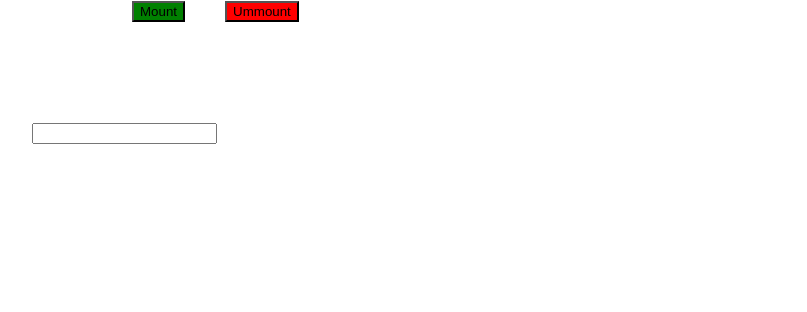
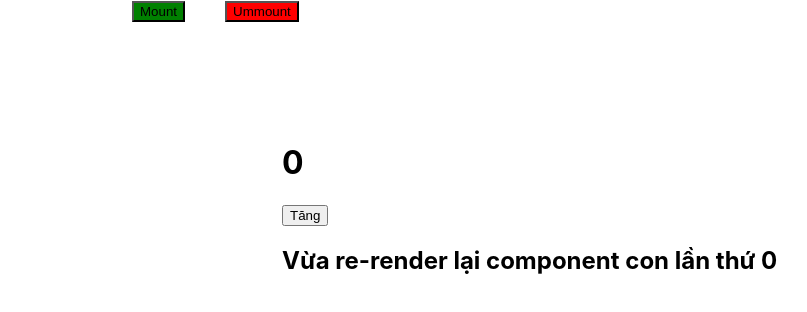
Before and after one commit to Mai-Tuyen/HookExample, a React (Create React App) app in the folder hookexample/: page / in a window 1280 px wide. Both pictures are taken after a click on the button "Mount". Shown: the top 312 px of the page, without its empty margins (68-875 px from the left). Built offline with nearby package versions, Linux system fonts and the light colour scheme.

Commit message:
update code
Signed-off-by: Mai Tuyen <maituyen4496@gmail.com>

```diff
--- a/hookexample/src/HookDemo/Dashbroad.jsx
+++ b/hookexample/src/HookDemo/Dashbroad.jsx
@@ -1,8 +1,11 @@
 import UseStateDemo from "./UseStateDemo";
 import UseEffectDemo from "./UseEffectDemo";
+import UseLayoutEffectDemo from "./UseLayoutEffectDemo";
+import UseRefDemo from "./UseRefDemo";
+import ComponentCha from "./UseCallbackMemo/ComponentCha";
 import { useState } from "react";
 const DashBroad = () => {
-  const [ismount, setIsMount] = useState(false);
+  const [isMount, setIsMount] = useState(false);
   return (
     <>
       <button
@@ -17,10 +20,15 @@ const DashBroad = () => {
       >
         Ummount
       </button>
-      {
-        // <UseStateDemo />
-        ismount && <UseEffectDemo />
-      }
+      <div style={{ marginLeft: 250 }}>
+        {
+          //isMount &&  <UseStateDemo />
+          //isMount && <UseEffectDemo />
+          // isMount && <UseLayoutEffectDemo/>
+          //isMount && <UseRefDemo />
+          isMount && <ComponentCha/> // demo React.memo() và useCallBack();
+        }
+      </div>
     </>
   );
 };
--- /dev/null
+++ b/hookexample/src/HookDemo/UseCallbackMemo/ComponentCha.jsx
@@ -0,0 +1,25 @@
+import {useState, useEffect, memo, useCallback} from 'react';
+import ComponentCon from './ComponentCon';
+const ComponentCha = () => {
+    const [count, setCount] = useState(0);
+    console.log(typeof(count));
+    const handleIncrease = () => { // đây là 1 biến kiểu tham chiếu, khi component re-render sẽ tạo 1 tham chiếu khác (object, array, function)
+        setCount(count + 1);
+    }
+
+    // const handleIncrease = useCallback(()=> { // lưu lại 1 tham chiếu ra ngoài phạm vi component, nếu deps là [] hoặc không thay đổi thì lần re-render tiếp theo vẫn trả về tham chiếu trước đó.
+    //     // setCount(count + 1); // --> viết như này trong useCallback nó ko chạy đâu, mỗi tham chiếu của 1 function chỉ nhận dc 1 giá trị của state lúc khởi tạo phạm vi thôi
+    //     setCount(prevCount => prevCount + 1);
+    // },[])
+
+    return (
+        <div style={{padding: '100px 100px'}}>
+            <h1>{count}</h1>
+            {/* <button onClick={handleIncrease}>Tăng</button>
+            <ComponentCon/> */}
+            <ComponentCon onIncrease={handleIncrease}/>
+        </div>
+    )
+}
+
+export default ComponentCha;
--- /dev/null
+++ b/hookexample/src/HookDemo/UseCallbackMemo/ComponentCon.jsx
@@ -0,0 +1,19 @@
+import { memo, useState,useEffect, useRef} from "react";
+
+const ComponentCon = ({onIncrease}) => {
+  const countReRender = useRef(0);
+  useEffect(() => {
+    countReRender.current = countReRender.current + 1;
+  });
+
+  console.log("Vừa re-render lại component con lần thứ", countReRender);
+  return (
+    <>
+    <button onClick={onIncrease}>Tăng</button>
+      {" "}
+      <h2>Vừa re-render lại component con lần thứ {countReRender.current}</h2>{" "}
+    </>
+  );
+};
+
+export default memo(ComponentCon);
--- a/hookexample/src/HookDemo/UseEffectDemo.jsx
+++ b/hookexample/src/HookDemo/UseEffectDemo.jsx
@@ -11,9 +11,11 @@ const UseEffectDemo = () => {
   const handleChangeInput = (e) => {
     setName(e.target.value);
   };
+  console.log("Đây là bước render UI nè !!!!!");
   return (
     <div style={{marginLeft: 100, marginTop: 100}}>
       <input onChange={(e) => handleChangeInput(e)} />
+      <div style={{fontSize: 50}}>{name}</div>
     </div>
   );
 };
--- /dev/null
+++ b/hookexample/src/HookDemo/UseLayoutEffectDemo.jsx
@@ -0,0 +1,23 @@
+import { useState, useEffect, useLayoutEffect } from "react";
+
+const UseLayoutEffectDemo = () => {
+  const [count, setCount] = useState(0);
+
+  useEffect(() => {
+    if (count > 3) {
+      setCount(0);
+    }
+  }, [count]);
+
+  const handleIncrease = () => {
+    setCount(count + 1);
+  };
+  return (
+    <div>
+      <div style={{ fontSize: 500 }}>{count}</div>
+      <button onClick={handleIncrease}>+</button>
+    </div>
+  );
+};
+
+export default UseLayoutEffectDemo;
--- /dev/null
+++ b/hookexample/src/HookDemo/UseRefDemo.jsx
@@ -0,0 +1,13 @@
+import { useState, useEffect, useRef } from "react";
+const UseRefDemo = () => {
+  const inputRef = useRef();
+  return (
+    <>
+    <br/>
+      <input ref={inputRef}/><br/>
+      <button onClick={() => inputRef?.current.focus()}>Focus vào input</button>
+    </>
+  );
+};
+
+export default UseRefDemo;
```
